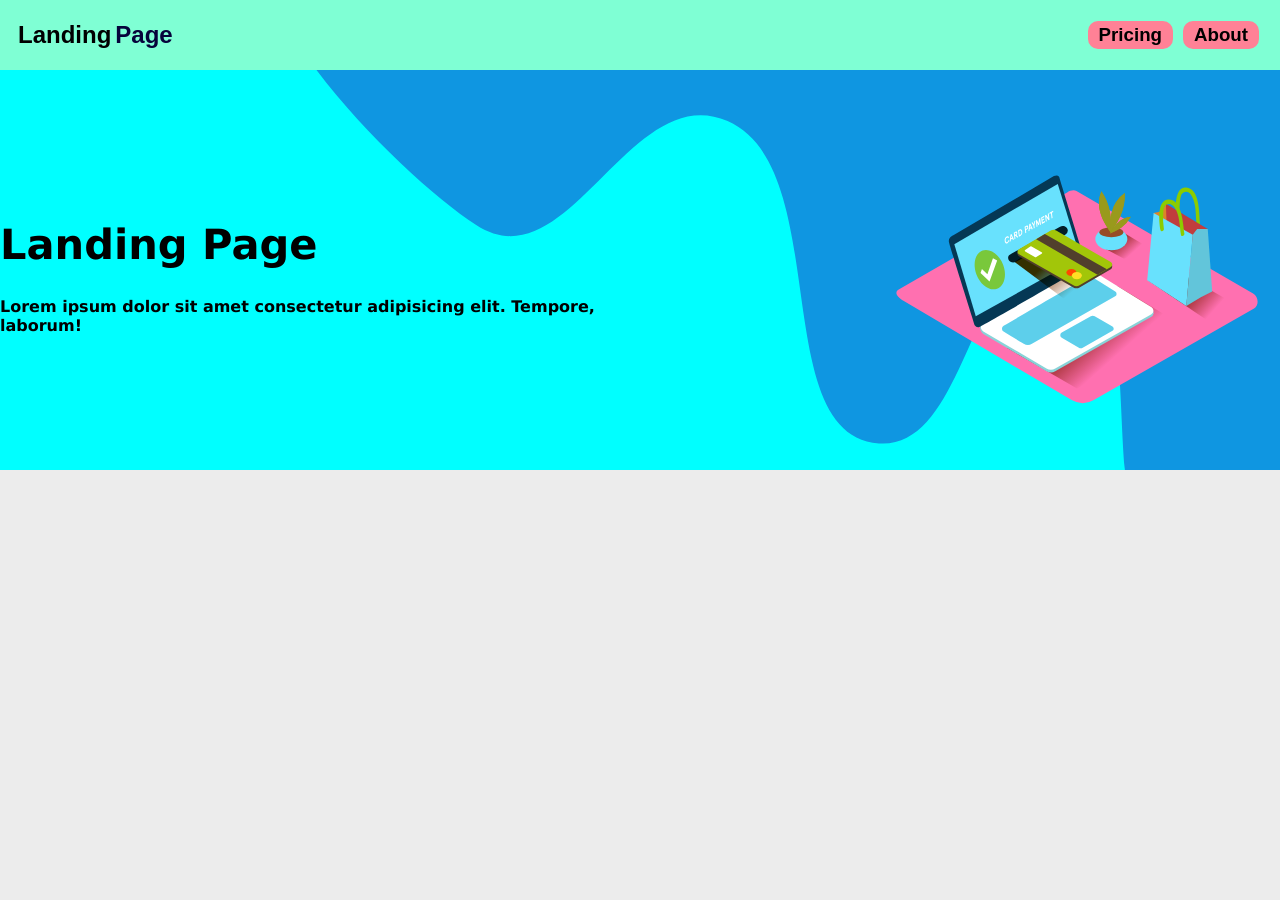
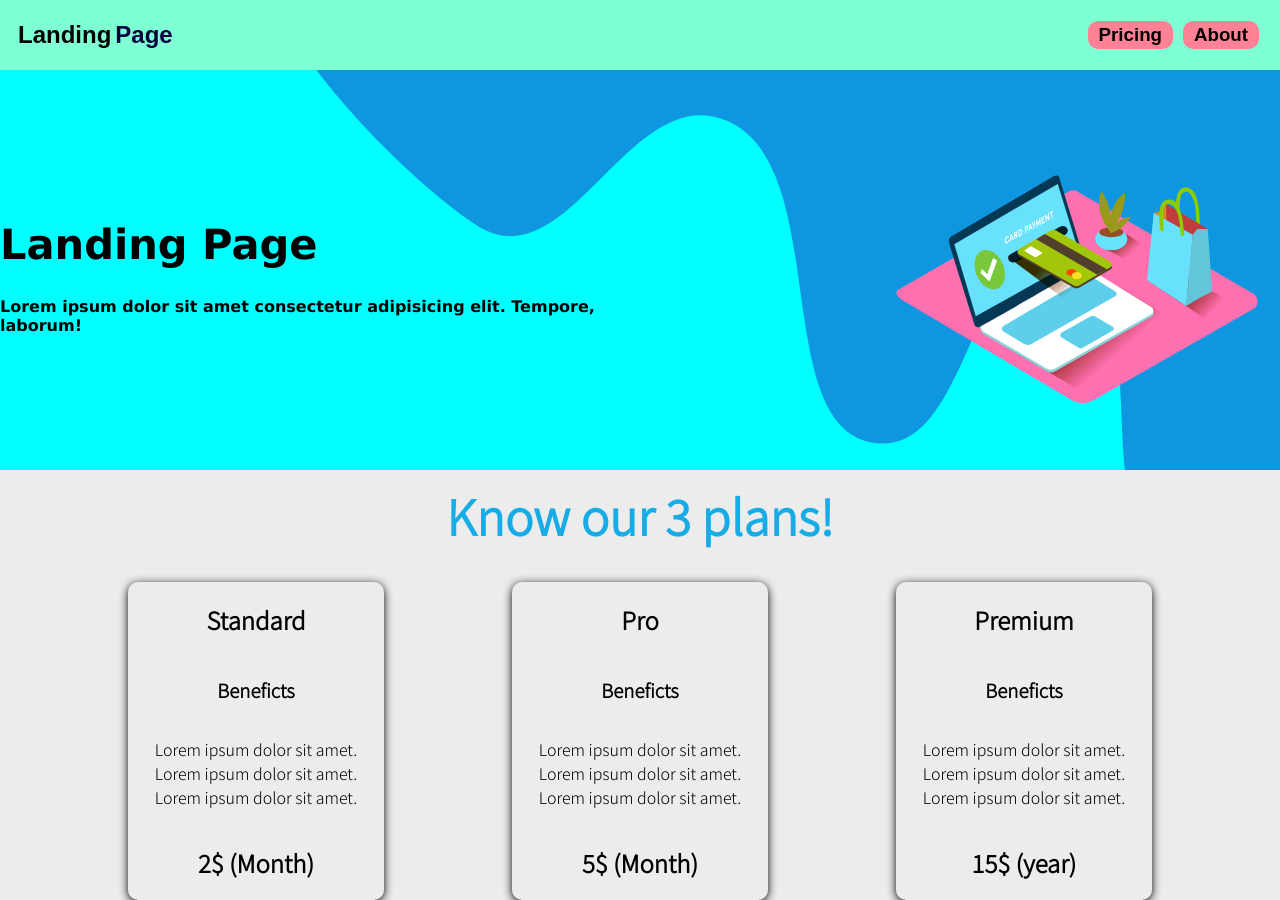
Before and after one commit to J1SUS/landing-1, a plain HTML site: page index.html in a window 1280 px wide. Before the commit the page ends 800 px from the top, so only its background shows below. Drawn offline with Linux system fonts and the light colour scheme.

Commit message:
added tags for pricing

```diff
--- a/css/main.css
+++ b/css/main.css
@@ -1,3 +1,5 @@
+@import url('https://fonts.googleapis.com/css2?family=Noto+Sans+JP:wght@300&display=swap');
+
 header {
     display: flex;
     justify-content: space-between;
@@ -26,6 +28,57 @@ header img{
     max-width: min-content;
 }
 
+.middle {
+    font-size: 3rem;
+    margin: 10px;
+    margin-bottom: 2rem;
+    text-align: center;
+    font-family: 'Noto Sans JP', sans-serif;
+    color: rgb(24, 172, 231);
+}
+
+.pricing {
+    display: flex;
+    align-content: center;
+    justify-content: space-evenly;
+    font-family: 'Noto Sans JP', sans-serif;
+}
+
+.price ul, li{
+    list-style-type: none;
+    padding: 0;
+    width: 100%;
+}
+
+.price {
+    display: flex;
+    flex-direction: column;
+    align-items: center;
+    text-align: center;
+    flex-basis: 20%;
+    border-radius: 10px;
+    box-shadow: 0px 2px 10px black;
+}
+
+
+
+
+
+
+
+
+
+
+
+
+
+
+@media (max-width: 1090px) {
+    .pricing {
+        font-size: 0.8rem;
+    }
+}
+
 @media (max-width: 650px) {
     .navbar {
         font-size: 0.8rem;
@@ -47,6 +100,19 @@ header img{
         max-width: 50%;
         flex-basis: 30%;
     }
+    .pricing {
+        /* width: 60%; */
+        flex-direction: column;
+        align-items: center;
+        justify-content: center;
+        font-size: 0.6rem;
+    }
+    .price {
+        margin: 10px;
+    }
+    .price0 {
+        margin-top: 0;
+    }
 }
 
 
--- a/index.html
+++ b/index.html
@@ -16,7 +16,7 @@
         <h2 class="gradient">Page</h2>
       </div>
       <div class="elements-navbar">
-        <h3><a href="#">Pricing</a></h3>
+        <h3><a href="#pricing">Pricing</a></h3>
         <h3><a href="#">About</a></h3>
       </div>
     </nav>
@@ -31,5 +31,38 @@
     </div>
     <img src="image/Online payment_Isometric.svg" alt="">
     </header>
+    <h2 id="#pricing" class="middle">Know our 3 plans!</h2>
+    <section class="pricing">
+        <div class="price price0">
+            <h1>Standard</h1>
+            <h3>Beneficts</h3>
+            <ul>
+                <li>Lorem ipsum dolor sit amet.</li>
+                <li>Lorem ipsum dolor sit amet.</li>
+                <li>Lorem ipsum dolor sit amet.</li>
+            </ul>
+            <h2>2$ (Month)</h2>
+        </div>
+        <div class="price">
+            <h1>Pro</h1>
+            <h3>Beneficts</h3>
+            <ul>
+                <li>Lorem ipsum dolor sit amet.</li>
+                <li>Lorem ipsum dolor sit amet.</li>
+                <li>Lorem ipsum dolor sit amet.</li>
+            </ul>
+            <h2>5$ (Month)</h2>
+        </div>
+        <div class="price">
+            <h1>Premium</h1>
+            <h3>Beneficts</h3>
+            <ul>
+                <li>Lorem ipsum dolor sit amet.</li>
+                <li>Lorem ipsum dolor sit amet.</li>
+                <li>Lorem ipsum dolor sit amet.</li>
+            </ul>
+            <h2>15$ (year)</h2>
+        </div>
+    </section>
   </body>
 </html>
```
Also changed, not shown: image/Step 3_Flatline.svg (added).
